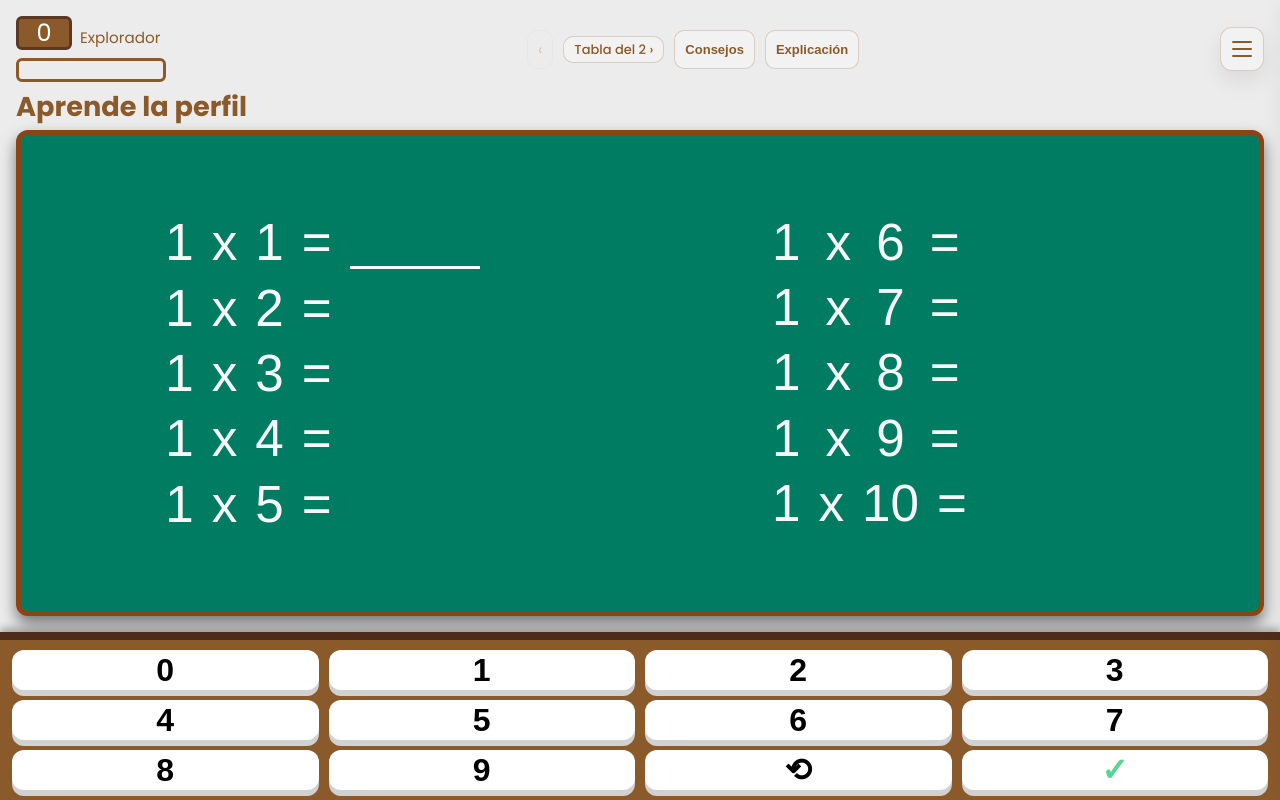
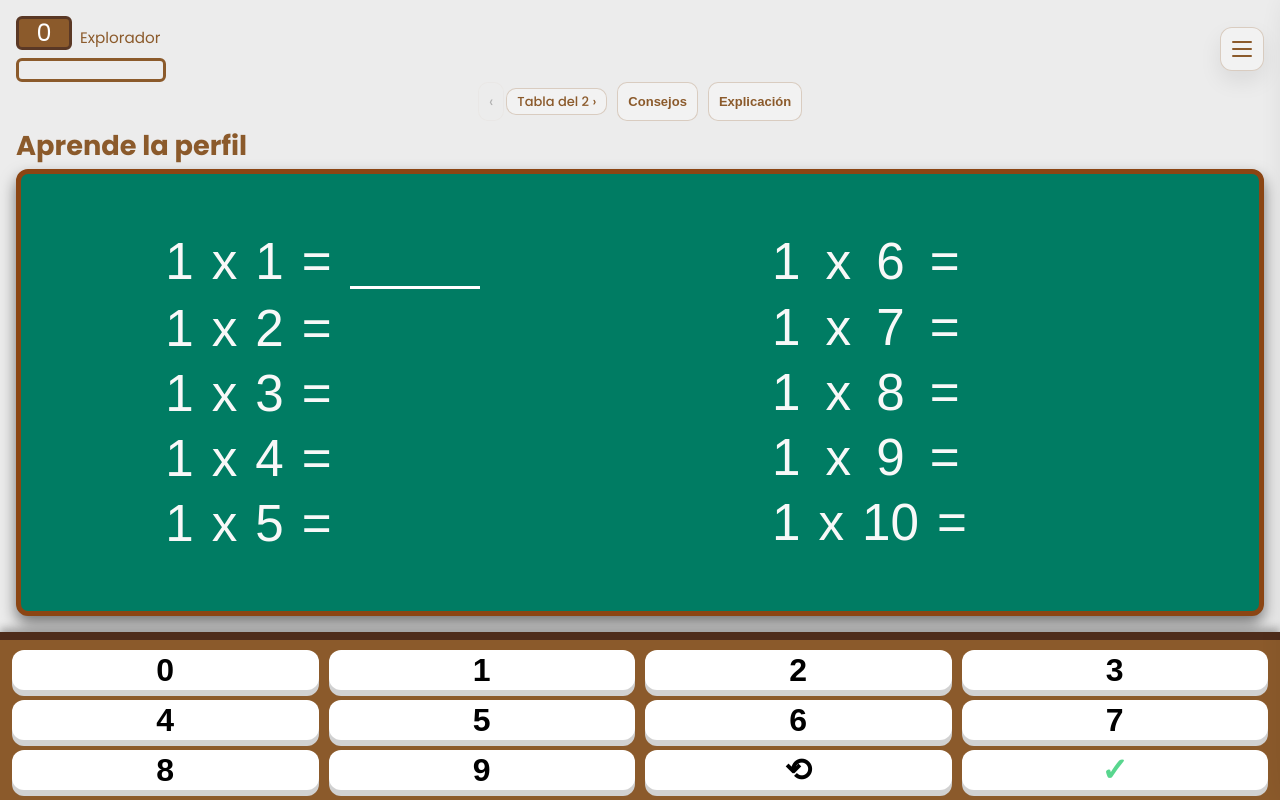
Before and after one commit to AntonioRuizNet/tablas-de-multiplicar, a Next.js app: page /perfil in a window 1280 px wide. Built offline with nearby package versions, Linux system fonts and the light colour scheme; a web font is replaced by a local one.

Commit message:
fix ui v2

```diff
--- a/src/components/TableNav/TableNav.module.css
+++ b/src/components/TableNav/TableNav.module.css
@@ -1,7 +1,7 @@
 .nav {
   display: flex;
   align-items: center;
-  gap: 10px;
+  gap: 2px;
   flex: 0 0 auto;
 }
 
--- a/src/pages/[tabla].js
+++ b/src/pages/[tabla].js
@@ -241,15 +241,6 @@ export const Tabla = ({ tabla }) => {
           <div className={styles.header}>
             <StatsBar />
 
-            <div style={{ display: "flex", alignItems: "center", gap: 10 }}>
-              <div className={styles.actions}>
-                <TableNav numero={numero} />
-                <div className={styles.actionsHelpers}>
-                  <TipsButton onClick={() => setIsTipsOpen(true)} />
-                  <ExplanationButton onClick={() => setIsExplOpen(true)} />
-                </div>
-              </div>
-            </div>
             <SideMenu
               isOpen={isMenuOpen}
               onOpen={() => setIsMenuOpen(true)}
@@ -262,9 +253,16 @@ export const Tabla = ({ tabla }) => {
               onOpenAchievements={() => setIsAchievementsOpen(true)}
               onOpenProfile={() => setIsProfileOpen(true)}
             />
-            <TipsModal isOpen={isTipsOpen} onClose={() => setIsTipsOpen(false)} numero={numero} />
-            <ExplanationModal isOpen={isExplOpen} onClose={() => setIsExplOpen(false)} numero={numero} />
           </div>
+
+          <div className={styles.actions}>
+            <TableNav numero={numero} />
+            <TipsButton onClick={() => setIsTipsOpen(true)} />
+            <ExplanationButton onClick={() => setIsExplOpen(true)} />
+          </div>
+
+          <TipsModal isOpen={isTipsOpen} onClose={() => setIsTipsOpen(false)} numero={numero} />
+          <ExplanationModal isOpen={isExplOpen} onClose={() => setIsExplOpen(false)} numero={numero} />
 
           <h1 className={styles.title}>Aprende la {tabla.replaceAll("-", " ")}</h1>
 
--- a/src/pages/[tabla].module.css
+++ b/src/pages/[tabla].module.css
@@ -111,29 +111,17 @@
   }
   .actions {
     display: flex;
+    justify-content: center;
     gap: 10px;
-    flex-direction: row;
-  }
-  .actionsHelpers {
-    gap: 10px;
-    display: flex;
-    flex-wrap: wrap;
+    width: 100%;
   }
 }
 
 /* Ajustes responsive */
 @media (max-width: 900px) {
   .actions {
+    padding-top: 10px;
     display: flex;
-    gap: 5px;
-    flex-direction: column;
-  }
-  .actionsHelpers {
-    gap: 10px;
-    display: flex;
-    flex-wrap: wrap;
-  }
-  .actionsHelpers > * {
-    flex: 1;
+    gap: 2px;
   }
 }
```
